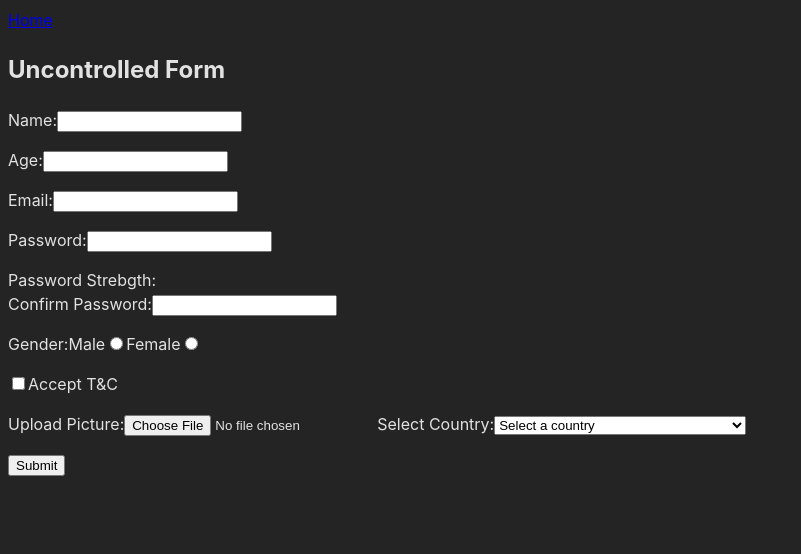
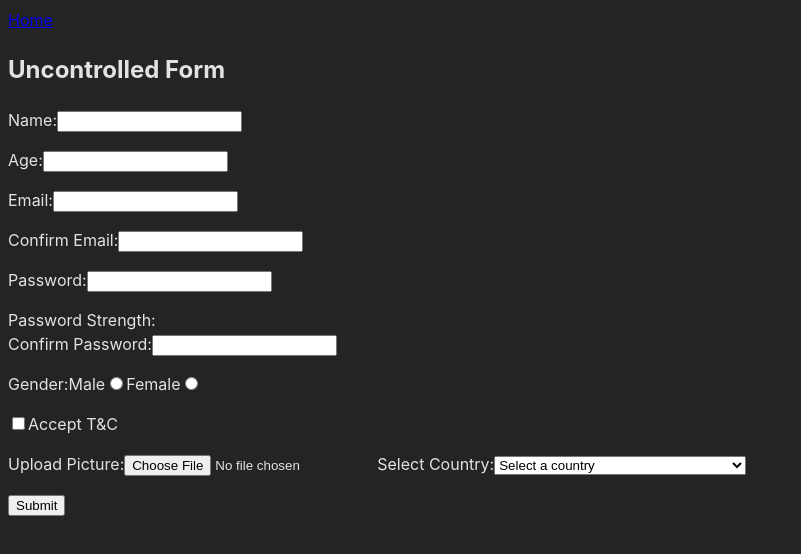
Before and after one commit to Yuliya0503/React-Forms, a React (Vite) app: page /uncontrolled-form in a window 1280 px wide. Shown: the top 554 px of the page, without its empty margins (0-801 px from the left). Built offline with nearby package versions, Linux system fonts and the light colour scheme.

Commit message:
feat: add countries to uncontrolledform

```diff
--- a/src/pages/UncontrolledForm/UncontrolledForm.tsx
+++ b/src/pages/UncontrolledForm/UncontrolledForm.tsx
@@ -1,14 +1,19 @@
-import React, { useRef, useState } from 'react';
-import { useDispatch } from 'react-redux';
+import React, { useEffect, useRef, useState } from 'react';
+import { useDispatch, useSelector } from 'react-redux';
 import { setFormData, setImageData } from '../../Store/formReduser';
 import { useNavigate, Link } from 'react-router-dom';
 import { validationSchema } from '../../validation/validSchema';
 import * as yup from 'yup';
 import COUNTRIES_LIST from '../../models/constants';
+import { setCountries } from '../../Store/countrieesReduser';
+import { RootState } from '../../Store/store';
 
 const UncontrolledForm: React.FC = () => {
   const dispatch = useDispatch();
   const navigate = useNavigate();
+  const countries = useSelector(
+    (state: RootState) => state.countries.countries
+  );
   const nameRef = useRef<HTMLInputElement>(null);
   const ageRef = useRef<HTMLInputElement>(null);
   const emailRef = useRef<HTMLInputElement>(null);
@@ -18,6 +23,7 @@ const UncontrolledForm: React.FC = () => {
   const acceptTermsRef = useRef<HTMLInputElement>(null);
   const pictureRef = useRef<HTMLInputElement>(null);
   const countryRef = useRef<HTMLSelectElement>(null);
+  const confirmEmailRef = useRef<HTMLInputElement>(null);
 
   const [passwordStrength, setPasswordStrength] = useState('');
   const [validationErrors, setValidationErrors] = useState<
@@ -25,9 +31,12 @@ const UncontrolledForm: React.FC = () => {
   >({});
 
   const checkPasswordStrength = (password: string) => {
-    console.log(password);
     return password;
   };
+
+  useEffect(() => {
+    dispatch(setCountries(COUNTRIES_LIST));
+  }, [dispatch]);
 
   const handleSubmit = async (event: React.FormEvent<HTMLFormElement>) => {
     event.preventDefault();
@@ -40,6 +49,7 @@ const UncontrolledForm: React.FC = () => {
       gender: genderRef.current?.value || '',
       acceptTerms: acceptTermsRef.current?.checked || false,
       countryId: countryRef.current?.value || '',
+      confirmEmail: confirmEmailRef.current?.value || '',
     };
 
     try {
@@ -87,6 +97,10 @@ const UncontrolledForm: React.FC = () => {
         <input type="email" id="email" ref={emailRef} required />
         <p>{validationErrors.email}</p>
 
+        <label htmlFor="confirmEmail">Confirm Email:</label>
+        <input type="email" id="confirmEmail" ref={confirmEmailRef} required />
+        <p>{validationErrors.confirmEmail}</p>
+
         <label htmlFor="password">Password:</label>
         <input
           type="password"
@@ -99,7 +113,7 @@ const UncontrolledForm: React.FC = () => {
           }}
         />
         <p>{validationErrors.password}</p>
-        <div>Password Strebgth: {passwordStrength}</div>
+        <div>Password Strength: {passwordStrength}</div>
 
         <label htmlFor="confirmPassword">Confirm Password:</label>
         <input
@@ -140,8 +154,8 @@ const UncontrolledForm: React.FC = () => {
 
         <label htmlFor="country">Select Country:</label>
         <select id="country" ref={countryRef}>
-        <option value="" label="Select a country" />
-          {COUNTRIES_LIST.map((country, index) => (
+          <option value="" label="Select a country" />
+          {countries.map((country, index) => (
             <option key={index} value={country} label={country} />
           ))}
         </select>
```
